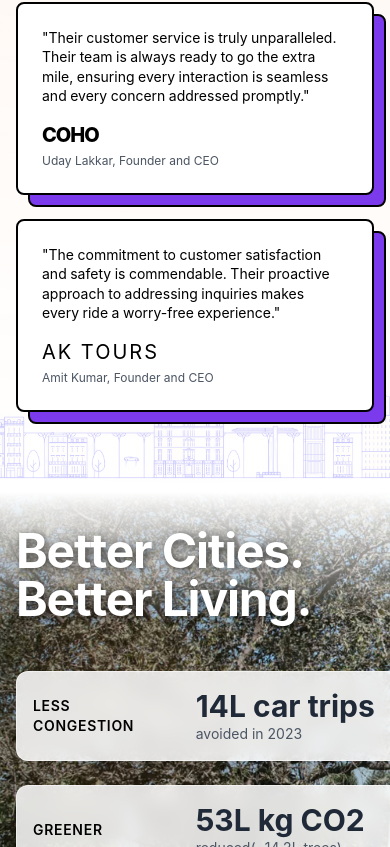
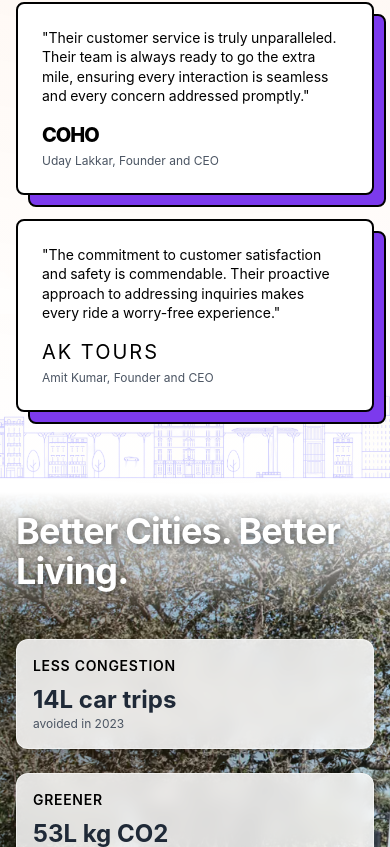
Before and after one commit to Punit-Dethe/triply, a React (Vite) app: page / in a window 390 px wide. Shown: the part 11153-12000 px from the top of the page. Built offline with nearby package versions, Linux system fonts and the light colour scheme.

Commit message:
Update Impact.jsx

```diff
--- a/src/components/Impact.jsx
+++ b/src/components/Impact.jsx
@@ -61,18 +61,17 @@ const Impact = () => {
 
       <div className="relative z-10 max-w-7xl mx-auto grid grid-cols-1 lg:grid-cols-2 gap-8 items-center h-full">
         {/* Left side: Content */}
-        <div className="space-y-12">
-          <h1 className="text-5xl font-bold tracking-tight text-white sm:text-6xl" style={{ textShadow: '2px 2px 8px rgba(0,0,0,0.6)' }}>
+        <div className="space-y-12 w-full max-w-full overflow-hidden">
+          <h1 className="text-4xl md:text-5xl font-bold tracking-tight text-white sm:text-6xl" style={{ textShadow: '2px 2px 8px rgba(0,0,0,0.6)' }}>
             Better Cities. Better Living.
           </h1>
 
-          <div className="space-y-6">
+          <div className="space-y-6 w-full">
             {stats.map((stat, index) => (
               <motion.div
                 key={index}
-                className="flex items-center space-x-6 p-4 rounded-xl bg-white/85 backdrop-blur-md shadow-xl border border-white/50"
+                className="flex flex-col sm:flex-row items-start sm:items-center space-y-2 sm:space-y-0 sm:space-x-6 p-4 rounded-xl bg-white/85 backdrop-blur-md shadow-xl border border-white/50 w-full max-w-full"
                 style={{
-                  minWidth: '450px',
                   backdropFilter: 'blur(8px)',
                   WebkitBackdropFilter: 'blur(8px)'
                 }}
@@ -80,12 +79,12 @@ const Impact = () => {
                 whileInView={{ y: 0, opacity: 1 }}
                 transition={{ duration: 0.5, delay: index * 0.1 }}
               >
-                <div className="w-1/3">
+                <div className="w-full sm:w-1/3">
                   <p className="text-sm font-semibold tracking-wider text-black">{stat.label}</p>
                 </div>
                 <div className="flex-1">
-                  <p className="text-3xl font-bold text-gray-800">{stat.value}</p>
-                  <p className="text-sm text-gray-600">{stat.description}</p>
+                  <p className="text-2xl sm:text-3xl font-bold text-gray-800">{stat.value}</p>
+                  <p className="text-xs sm:text-sm text-gray-600">{stat.description}</p>
                 </div>
               </motion.div>
             ))}
```
